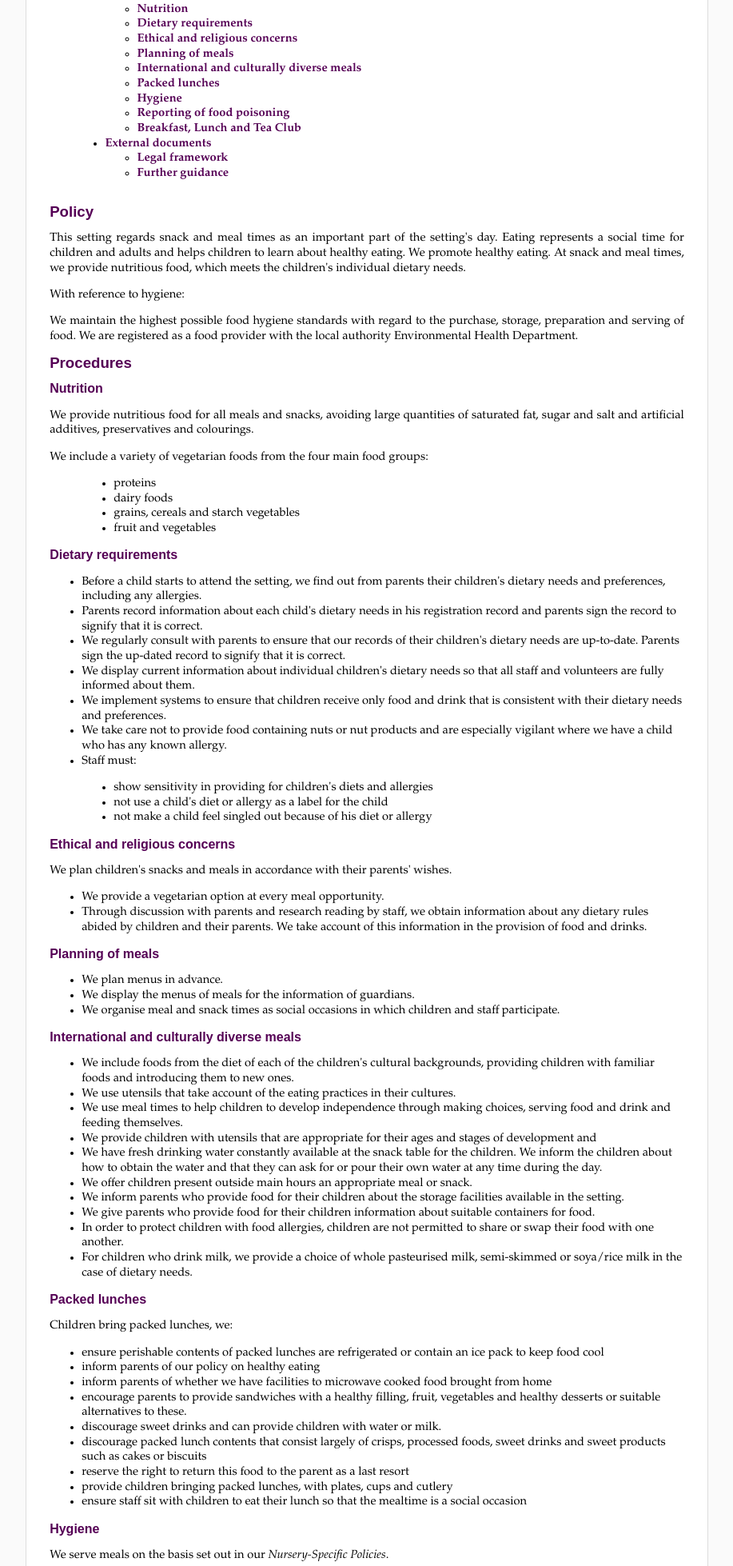
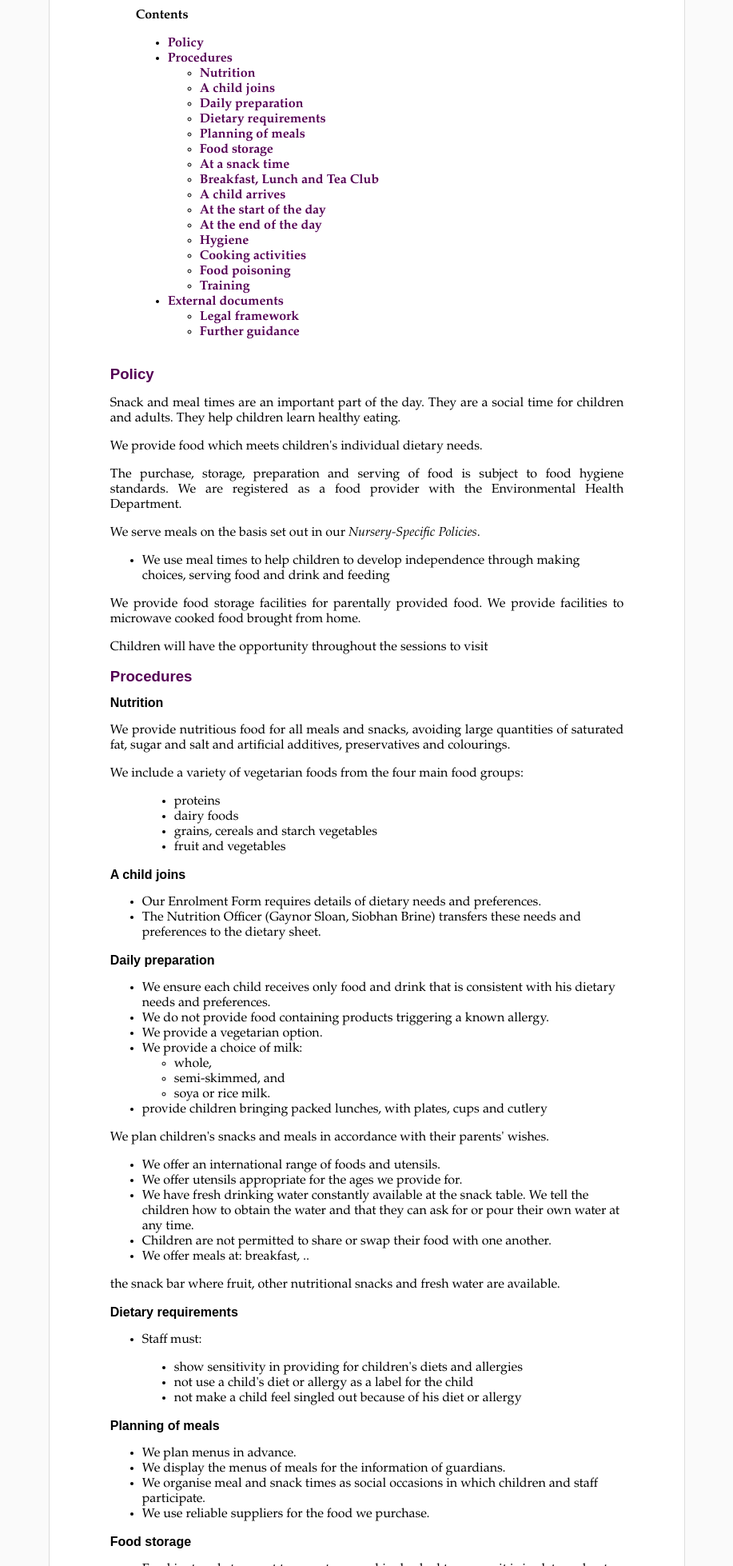
Before and after one commit to eegg/school-policies-and-procedures, a plain HTML site: page html/nutrition.html in a window 1280 px wide. Shown: the part 321-2279 px from the top of the page at 80% size, without its empty margins (181-1098 px from the left). Drawn offline with Linux system fonts and the light colour scheme.

Commit message:
some trimming of nutrition

```diff
--- a/html/css/main.css
+++ b/html/css/main.css
@@ -1,7 +1,5 @@
 body {
   font-family: "Garamond Premier Pro", Garamond, Georgia;
-  font-size: 11pt;
-  line-height: 14pt;
   }
 
 p {
@@ -10,6 +8,7 @@ p {
 
 h1, h2, h3, h4, h5, h6 {
   font-family: "Arial";
+  font-weight: bold;
   }
 
 h1 {
@@ -20,9 +19,8 @@ h2 {
   font-size: 12pt;
   }
 
-h3 {
-  font-size: 11pt;
-  }
+a:link, a:hover, a:visited, h1 { color: #505; }
+h2, h2 a:link, h2 a:visited { color: black; }
 
 dt {
   font-weight: bold;
@@ -63,24 +61,21 @@ a:link, a:hover, a:visited {
   }
 
 @media screen {
+  body { font-size: 16px; }
   body { background-color: #fafafa; margin: 0;}
 
   div.document {
     background-color: white;
-    width: 21cm;
+    width: 17cm;
     margin: 2em auto 2em auto;
-    padding: 2em;
+    padding: 2cm;
     border: 1px solid #ddd;
     }
-
-  a:link, a:hover, a:visited, h1, h2, h3 { color: #505; }
   }
 
 @media print {
-
+  body { font-size: 12pt; }
   @page { margin: 2cm; }
-
-  a:link, a:hover, a:visited, h1, h2, h3 { color: black; }
   }
 
 div.warning, div.explanation, div.definition {
--- a/html/nutrition.html
+++ b/html/nutrition.html
@@ -37,32 +37,44 @@
 <li><a class="reference internal" href="#policy" id="id2">Policy</a></li>
 <li><a class="reference internal" href="#procedures" id="id3">Procedures</a><ul>
 <li><a class="reference internal" href="#id1" id="id4">Nutrition</a></li>
-<li><a class="reference internal" href="#dietary-requirements" id="id5">Dietary requirements</a></li>
-<li><a class="reference internal" href="#ethical-and-religious-concerns" id="id6">Ethical and religious concerns</a></li>
-<li><a class="reference internal" href="#planning-of-meals" id="id7">Planning of meals</a></li>
-<li><a class="reference internal" href="#international-and-culturally-diverse-meals" id="id8">International and culturally diverse meals</a></li>
-<li><a class="reference internal" href="#packed-lunches" id="id9">Packed lunches</a></li>
-<li><a class="reference internal" href="#hygiene" id="id10">Hygiene</a></li>
-<li><a class="reference internal" href="#reporting-of-food-poisoning" id="id11">Reporting of food poisoning</a></li>
-<li><a class="reference internal" href="#breakfast-lunch-and-tea-club" id="id12">Breakfast, Lunch and Tea Club</a></li>
+<li><a class="reference internal" href="#a-child-joins" id="id5">A child joins</a></li>
+<li><a class="reference internal" href="#daily-preparation" id="id6">Daily preparation</a></li>
+<li><a class="reference internal" href="#dietary-requirements" id="id7">Dietary requirements</a></li>
+<li><a class="reference internal" href="#planning-of-meals" id="id8">Planning of meals</a></li>
+<li><a class="reference internal" href="#food-storage" id="id9">Food storage</a></li>
+<li><a class="reference internal" href="#at-a-snack-time" id="id10">At a snack time</a></li>
+<li><a class="reference internal" href="#breakfast-lunch-and-tea-club" id="id11">Breakfast, Lunch and Tea Club</a></li>
+<li><a class="reference internal" href="#a-child-arrives" id="id12">A child arrives</a></li>
+<li><a class="reference internal" href="#at-the-start-of-the-day" id="id13">At the start of the day</a></li>
+<li><a class="reference internal" href="#at-the-end-of-the-day" id="id14">At the end of the day</a></li>
+<li><a class="reference internal" href="#hygiene" id="id15">Hygiene</a></li>
+<li><a class="reference internal" href="#cooking-activities" id="id16">Cooking activities</a></li>
+<li><a class="reference internal" href="#food-poisoning" id="id17">Food poisoning</a></li>
+<li><a class="reference internal" href="#training" id="id18">Training</a></li>
 </ul>
 </li>
-<li><a class="reference internal" href="#external-documents" id="id13">External documents</a><ul>
-<li><a class="reference internal" href="#legal-framework" id="id14">Legal framework</a></li>
-<li><a class="reference internal" href="#further-guidance" id="id15">Further guidance</a></li>
+<li><a class="reference internal" href="#external-documents" id="id19">External documents</a><ul>
+<li><a class="reference internal" href="#legal-framework" id="id20">Legal framework</a></li>
+<li><a class="reference internal" href="#further-guidance" id="id21">Further guidance</a></li>
 </ul>
 </li>
 </ul>
 </div>
 <div class="section" id="policy">
 <h1><a class="toc-backref" href="#id2">Policy</a></h1>
-<p>This setting regards snack and meal times as an important part of the setting's day.
-Eating represents a social time for children and adults and helps children to learn about healthy eating.
-We promote healthy eating.
-At snack and meal times, we provide nutritious food, which meets the children's individual dietary needs.</p>
-<p>With reference to hygiene:</p>
-<p>We maintain the highest possible food hygiene standards with regard to the purchase, storage, preparation and serving of food.
-We are registered as a food provider with the local authority Environmental Health Department.</p>
+<p>Snack and meal times are an important part of the day.
+They are a social time for children and adults.
+They help children learn healthy eating.</p>
+<p>We provide food which meets children's individual dietary needs.</p>
+<p>The purchase, storage, preparation and serving of food is subject to food hygiene standards.
+We are registered as a food provider with the Environmental Health Department.</p>
+<p>We serve meals on the basis set out in our <em>Nursery-Specific Policies</em>.</p>
+<ul class="simple">
+<li>We use meal times to help children to develop independence through making choices, serving food and drink and feeding</li>
+</ul>
+<p>We provide food storage facilities for parentally provided food.
+We provide facilities to microwave cooked food brought from home.</p>
+<p>Children will have the opportunity throughout the sessions to visit</p>
 </div>
 <div class="section" id="procedures">
 <h1><a class="toc-backref" href="#id3">Procedures</a></h1>
@@ -79,16 +91,42 @@ We are registered as a food provider with the local authority Environmental Heal
 </ul>
 </blockquote>
 </div>
+<div class="section" id="a-child-joins">
+<h2><a class="toc-backref" href="#id5">A child joins</a></h2>
+<ul class="simple">
+<li>Our Enrolment Form requires details of dietary needs and preferences.</li>
+<li>The Nutrition Officer (Gaynor Sloan, Siobhan Brine) transfers these needs and preferences to the dietary sheet.</li>
+</ul>
+</div>
+<div class="section" id="daily-preparation">
+<h2><a class="toc-backref" href="#id6">Daily preparation</a></h2>
+<ul class="simple">
+<li>We ensure each child receives only food and drink that is consistent with his dietary needs and preferences.</li>
+<li>We do not provide food containing products triggering a known allergy.</li>
+<li>We provide a vegetarian option.</li>
+<li>We provide a choice of milk:<ul>
+<li>whole,</li>
+<li>semi-skimmed, and</li>
+<li>soya or rice milk.</li>
+</ul>
+</li>
+<li>provide children bringing packed lunches, with plates, cups and cutlery</li>
+</ul>
+<p>We plan children's snacks and meals in accordance with their parents' wishes.</p>
+<ul class="simple">
+<li>We offer an international range of foods and utensils.</li>
+<li>We offer utensils appropriate for the ages we provide for.</li>
+<li>We have fresh drinking water constantly available at the snack table.
+We tell the children how to obtain the water
+and that they can ask for or pour their own water at any time.</li>
+<li>Children are not permitted to share or swap their food with one another.</li>
+<li>We offer meals at: breakfast, ..</li>
+</ul>
+<p>the snack bar where fruit, other nutritional snacks and fresh water are available.</p>
+</div>
 <div class="section" id="dietary-requirements">
-<h2><a class="toc-backref" href="#id5">Dietary requirements</a></h2>
+<h2><a class="toc-backref" href="#id7">Dietary requirements</a></h2>
 <ul class="simple">
-<li>Before a child starts to attend the setting, we find out from parents their children's dietary needs and preferences, including any allergies.</li>
-<li>Parents record information about each child's dietary needs in his registration record and parents sign the record to signify that it is correct.</li>
-<li>We regularly consult with parents to ensure that our records of their children's dietary needs are up-to-date.
-Parents sign the up-dated record to signify that it is correct.</li>
-<li>We display current information about individual children's dietary needs so that all staff and volunteers are fully informed about them.</li>
-<li>We implement systems to ensure that children receive only food and drink that is consistent with their dietary needs and preferences.</li>
-<li>We take care not to provide food containing nuts or nut products and are especially vigilant where we have a child who has any known allergy.</li>
 <li>Staff must:</li>
 </ul>
 <blockquote>
@@ -99,117 +137,117 @@ Parents sign the up-dated record to signify that it is correct.</li>
 </ul>
 </blockquote>
 </div>
-<div class="section" id="ethical-and-religious-concerns">
-<h2><a class="toc-backref" href="#id6">Ethical and religious concerns</a></h2>
-<p>We plan children's snacks and meals in accordance with their parents' wishes.</p>
-<ul class="simple">
-<li>We provide a vegetarian option at every meal opportunity.</li>
-<li>Through discussion with parents and research reading by staff, we obtain information about any dietary rules abided by children and their parents.
-We take account of this information in the provision of food and drinks.</li>
-</ul>
-</div>
 <div class="section" id="planning-of-meals">
-<h2><a class="toc-backref" href="#id7">Planning of meals</a></h2>
+<h2><a class="toc-backref" href="#id8">Planning of meals</a></h2>
 <ul class="simple">
 <li>We plan menus in advance.</li>
 <li>We display the menus of meals for the information of guardians.</li>
 <li>We organise meal and snack times as social occasions in which children and staff participate.</li>
+<li>We use reliable suppliers for the food we purchase.</li>
 </ul>
 </div>
-<div class="section" id="international-and-culturally-diverse-meals">
-<h2><a class="toc-backref" href="#id8">International and culturally diverse meals</a></h2>
+<div class="section" id="food-storage">
+<h2><a class="toc-backref" href="#id9">Food storage</a></h2>
 <ul class="simple">
-<li>We include foods from the diet of each of the children's cultural backgrounds, providing children with familiar foods and introducing them to new ones.</li>
-<li>We use utensils that take account of the eating practices in their cultures.</li>
-<li>We use meal times to help children to develop independence through making choices, serving food and drink and feeding themselves.</li>
-<li>We provide children with utensils that are appropriate for their ages and stages of development and</li>
-<li>We have fresh drinking water constantly available at the snack table for the children.
-We inform the children about how to obtain the water and that they can ask for or pour their own water at any time during the day.</li>
-<li>We offer children present outside main hours an appropriate meal or snack.</li>
-<li>We inform parents who provide food for their children about the storage facilities available in the setting.</li>
-<li>We give parents who provide food for their children information about suitable containers for food.</li>
-<li>In order to protect children with food allergies, children are not permitted to share or swap their food with one another.</li>
-<li>For children who drink milk, we provide a choice of whole pasteurised milk, semi-skimmed or soya/rice milk in the case of dietary needs.</li>
+<li>Food is stored at correct temperatures and is checked to ensure it is in-date and not subject to contamination by pests, rodents or mould.</li>
+<li>Un-refrigerated food is served to children within 4 hours of preparation at home and must have an ice-pack enclosed.</li>
+<li>Food preparation areas are cleaned before use as well as after use.</li>
 </ul>
 </div>
-<div class="section" id="packed-lunches">
-<h2><a class="toc-backref" href="#id9">Packed lunches</a></h2>
-<p>Children bring packed lunches, we:</p>
+<div class="section" id="at-a-snack-time">
+<h2><a class="toc-backref" href="#id10">At a snack time</a></h2>
+<p>A member of staff sits with children to eat their lunch.</p>
 <ul class="simple">
-<li>ensure perishable contents of packed lunches are refrigerated or contain an ice pack to keep food cool</li>
-<li>inform parents of our policy on healthy eating</li>
-<li>inform parents of whether we have facilities to microwave cooked food brought from home</li>
-<li>encourage parents to provide sandwiches with a healthy filling, fruit, vegetables and healthy desserts or suitable alternatives to these.</li>
-<li>discourage sweet drinks and can provide children with water or milk.</li>
-<li>discourage packed lunch contents that consist largely of crisps, processed foods, sweet drinks and sweet products such as cakes or biscuits</li>
-<li>reserve the right to return this food to the parent as a last resort</li>
-<li>provide children bringing packed lunches, with plates, cups and cutlery</li>
-<li>ensure staff sit with children to eat their lunch so that the mealtime is a social occasion</li>
+<li>All surfaces are clean. An anti-bacterial spray is used before and after preparation and meals.</li>
+</ul>
+</div>
+<div class="section" id="breakfast-lunch-and-tea-club">
+<h2><a class="toc-backref" href="#id11">Breakfast, Lunch and Tea Club</a></h2>
+<p>Lexden Montessori provides the opportunity for children to have breakfast, lunch and tea.
+An additional snack time will be held throughout both the morning and afternoon sessions, where milk and fruit is provided.</p>
+</div>
+<div class="section" id="a-child-arrives">
+<h2><a class="toc-backref" href="#id12">A child arrives</a></h2>
+<p>When a child arrives, if the child has a packed lunch, the child's <em>Key Person</em> ensures</p>
+<ul class="simple">
+<li>perishable contents are refrigerated or contain an ice pack</li>
+<li>the food meets the child's dietary needs</li>
+<li>the container is suitable.</li>
+</ul>
+<p>If it meets these requirements,
+the packed is stored in a cool place.</p>
+<p>If the packed lunch does not meet these requirements,
+the <em>Key Person</em> notifies the parent;
+they may also return the food to the parent.</p>
+</div>
+<div class="section" id="at-the-start-of-the-day">
+<h2><a class="toc-backref" href="#id13">At the start of the day</a></h2>
+<ul class="simple">
+<li>The person responsible for food preparation and serving carries out daily opening and closing checks on the kitchen or food preparation areas to ensure standards are met consistently.</li>
+</ul>
+</div>
+<div class="section" id="at-the-end-of-the-day">
+<h2><a class="toc-backref" href="#id14">At the end of the day</a></h2>
+<ul class="simple">
+<li>Waste food is disposed of.</li>
 </ul>
 </div>
 <div class="section" id="hygiene">
-<h2><a class="toc-backref" href="#id10">Hygiene</a></h2>
-<p>We serve meals on the basis set out in our <em>Nursery-Specific Policies</em>.</p>
+<h2><a class="toc-backref" href="#id15">Hygiene</a></h2>
 <ul class="simple">
-<li>The person in charge and the person responsible for food preparation understands the principles of Hazard Analysis and Critical Control Point (HACCP) as it applies to their business.
-This is set out in <em>Safer Food, Better Business</em>.
+<li>The person in charge
+and the person responsible for food preparation
+understands the principles of
+Hazard Analysis and Critical Control Point (HACCP).
 The basis for this is risk assessment as it applies to the purchase, storage, preparation and serving of food to prevent growth of bacteria and food contamination.</li>
-<li>All staff follow the guidelines of <em>Safer Food, Better Business</em>.</li>
-<li>At least one person has an in-date Food Hygiene Certificate.</li>
-<li>The person responsible for food preparation and serving carries out daily opening and closing checks on the kitchen or food preparation areas to ensure standards are met consistently.</li>
-<li>We use reliable suppliers for the food we purchase.</li>
-<li>Food is stored at correct temperatures and is checked to ensure it is in-date and not subject to contamination by pests, rodents or mould.</li>
-<li>Packed lunches are stored in a cool place</li>
-<li>Un-refrigerated food is served to children within 4 hours of preparation at home and must have an ice-pack enclosed.</li>
-<li>Food preparation areas are cleaned before use as well as after use.</li>
 <li>There are separate facilities for hand-washing and for washing up.</li>
-<li>All surfaces are clean. An anti-bacterial spray such as Milton is used before and after preparation and meals.</li>
 <li>All utensils, crockery etc are clean and stored appropriately.</li>
-<li>Waste food is disposed of daily.</li>
 <li>Cleaning materials and other dangerous materials are stored out of children's reach.</li>
 <li>Children do not have unsupervised access to the kitchen.</li>
-<li>When children take part in cooking activities, they:</li>
 </ul>
-<blockquote>
+</div>
+<div class="section" id="cooking-activities">
+<h2><a class="toc-backref" href="#id16">Cooking activities</a></h2>
 <ul class="simple">
-<li>are supervised at all times</li>
+<li>When children take part in cooking activities, they:<ul>
+<li>are supervised</li>
 <li>understand the importance of hand washing and simple hygiene rules</li>
-<li>are kept away from hot surfaces and hot water; and</li>
-<li>do not have unsupervised access to electrical equipment such as blenders</li>
+<li>are kept away from hot surfaces and hot water</li>
+<li>do not have unsupervised access to electrical equipment</li>
 </ul>
-</blockquote>
+</li>
+</ul>
 </div>
-<div class="section" id="reporting-of-food-poisoning">
-<h2><a class="toc-backref" href="#id11">Reporting of food poisoning</a></h2>
+<div class="section" id="food-poisoning">
+<h2><a class="toc-backref" href="#id17">Food poisoning</a></h2>
 <ul class="simple">
-<li>Food poisoning can occur for a number of reasons.
-Not all cases of sickness or diarrhoea are as a result of food poisoning and not all cases of sickness or diarrhoea are reportable.</li>
 <li>Where children or adults have been diagnosed by a GP or hospital doctor to be suffering from food poisoning,
 and where it seems possible that the source of the outbreak is within the setting,
-the manager will contact the <em>Environmental Health Department</em> and the <em>Health Protection Agency</em> to report the outbreak and will comply with any investigation.</li>
-<li>If the food poisoning is identified as a notifiable disease under the <em>Public Health (Infectious Diseases) Regulations 1988</em> the setting will report the matter to Ofsted.</li>
+the manager will contact the <em>Environmental Health Department</em> and the <em>Health Protection Agency</em>
+to report the outbreak and will comply with any investigation.</li>
+<li>If the food poisoning is identified as a notifiable disease
+under the <em>Public Health (Infectious Diseases) Regulations 1988</em>
+the setting will report the matter to Ofsted.</li>
 </ul>
 </div>
-<div class="section" id="breakfast-lunch-and-tea-club">
-<h2><a class="toc-backref" href="#id12">Breakfast, Lunch and Tea Club</a></h2>
-<p>Lexden Montessori provides the opportunity for children to have breakfast, lunch and tea.
-We do all we can to ensure that the meals provided have a suitable nutritional value.
-Children will have the opportunity throughout the sessions to visit the snack bar where fruit, other nutritional snacks and fresh water are available.
-An additional snack time will be held throughout both the morning and afternoon sessions, where milk and fruit is provided.
-Our Nursery promotes a healthy lifestyle this is reinforced through our menus and supervision over home packed lunches brought into the setting to ensure they are of nutritional value.
-As sweets can damage children’s teeth, we do not allow sweets to be eaten in the setting.</p>
+<div class="section" id="training">
+<h2><a class="toc-backref" href="#id18">Training</a></h2>
+<ul class="simple">
+<li>All staff follow <em>Safer Food, Better Business</em>.</li>
+<li>At least one person has an in-date Food Hygiene Certificate.</li>
+</ul>
 </div>
 </div>
 <div class="section" id="external-documents">
-<h1><a class="toc-backref" href="#id13">External documents</a></h1>
+<h1><a class="toc-backref" href="#id19">External documents</a></h1>
 <div class="section" id="legal-framework">
-<h2><a class="toc-backref" href="#id14">Legal framework</a></h2>
+<h2><a class="toc-backref" href="#id20">Legal framework</a></h2>
 <ul class="simple">
 <li>Regulation (EC) 852/2004 of the European Parliament and of the Council on the hygiene of foodstuffs</li>
 </ul>
 </div>
 <div class="section" id="further-guidance">
-<h2><a class="toc-backref" href="#id15">Further guidance</a></h2>
+<h2><a class="toc-backref" href="#id21">Further guidance</a></h2>
 <ul class="simple">
 <li><a class="reference external" href="http://www.food.gov.uk/foodindustry/regulation/hygleg/hyglegresources/sfbb/sfbbcaterers">Safer Food, Better Business</a> (Food Standards Agency)</li>
 <li><em>Nutritional Guidance for the Under Fives</em>, Pre-School Learning Alliance</li>
```
Also changed, not shown: 1 other file.
